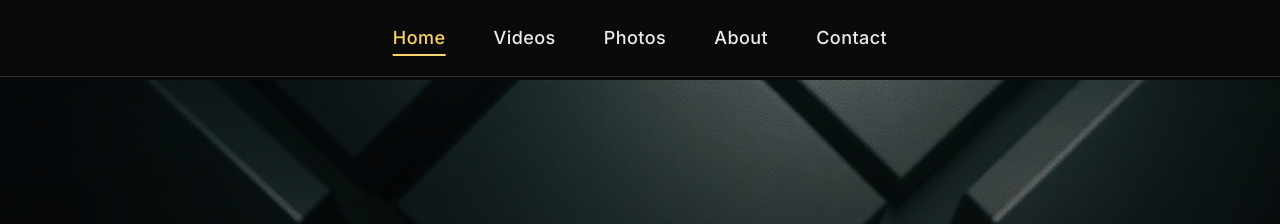
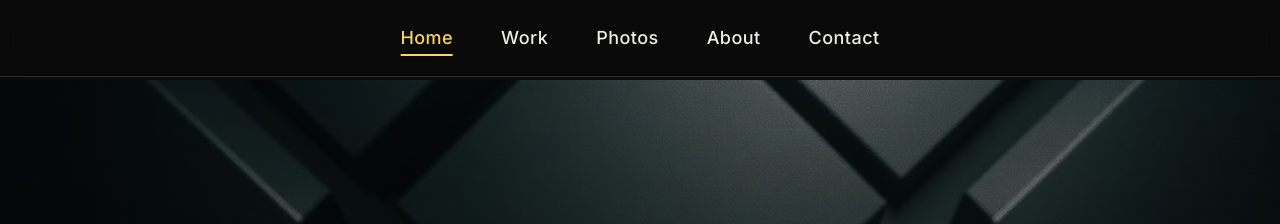
Before and after one commit to aurdinaryguy-star/cinematic-frame-hub, a React (Vite) app: page / in a window 1280 px wide. Shown: the top 224 px of the page. Built offline with nearby package versions, Linux system fonts and the light colour scheme; a web font is replaced by a local one.

Commit message:
Rename Videos tab to Work

```diff
--- a/src/components/Navigation.tsx
+++ b/src/components/Navigation.tsx
@@ -13,7 +13,7 @@ const Navigation = ({ activeTab, onTabChange }: NavigationProps) => {
 
   const tabs = [
     { id: "home", label: "Home" },
-    { id: "videos", label: "Videos" },
+    { id: "videos", label: "Work" },
     { id: "photos", label: "Photos" },
     { id: "about", label: "About" },
     { id: "contact", label: "Contact" },
```
